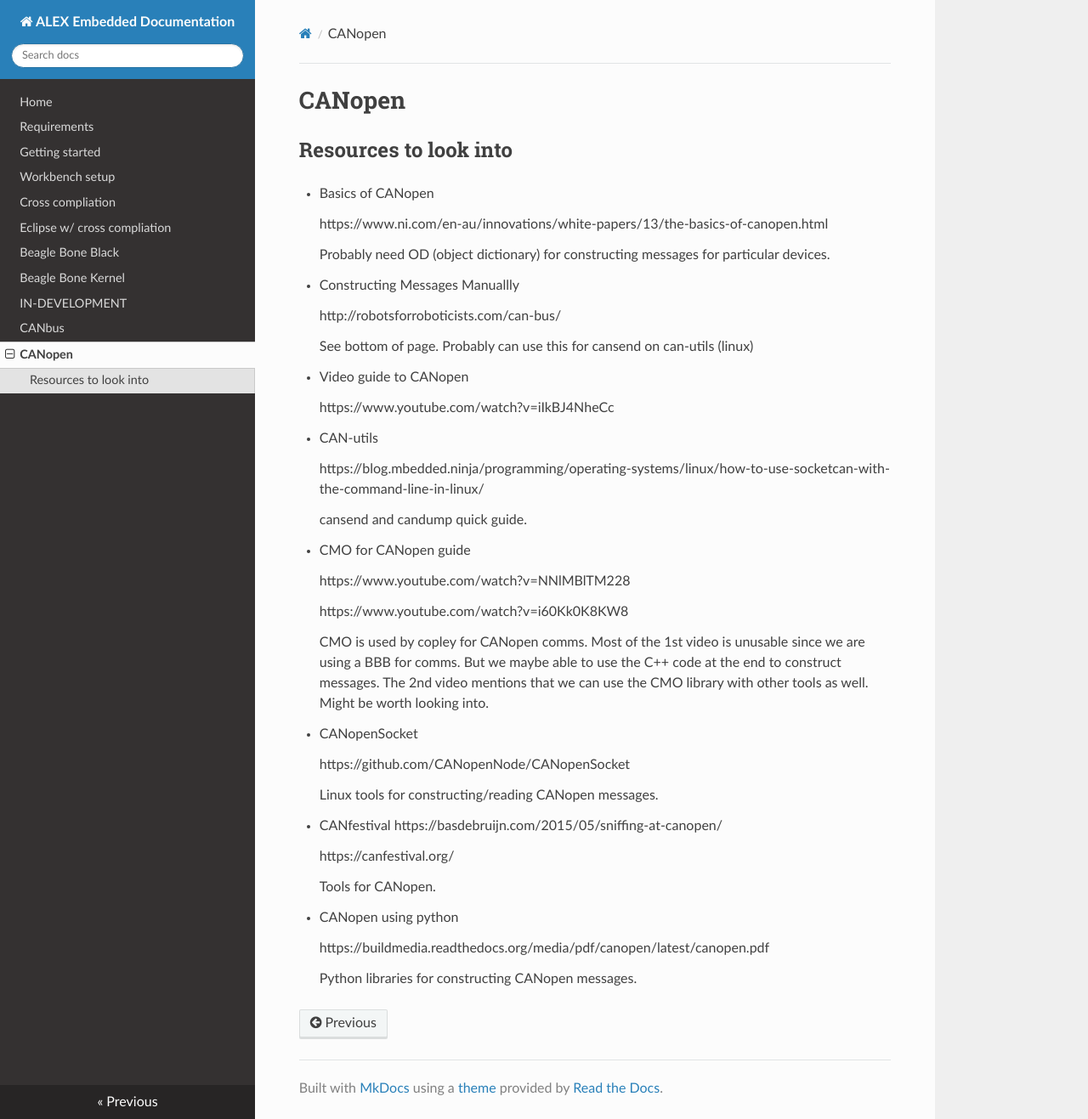
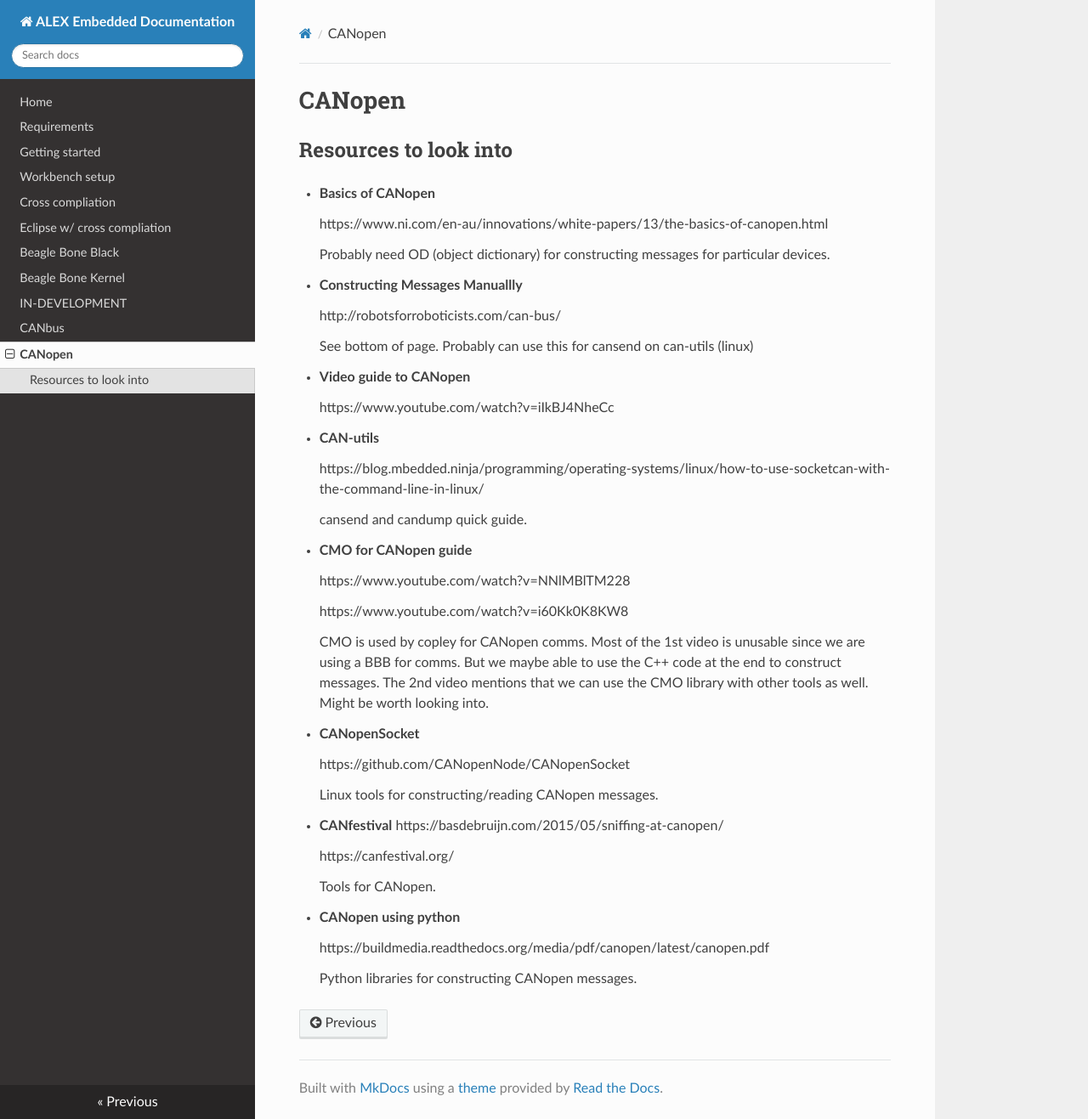
Before and after one commit to capstonealex/Embedded, an MkDocs documentation site: the page built from docs/canopen.md, in a window 1280 px wide and 1317 px high. Shown: the whole window at 85% size. Built offline with MkDocs 1.6.1, drawn with Linux system fonts in a browser that asks for light colours; nearby versions of some CDN libraries.

```diff
--- a/docs/canopen.md
+++ b/docs/canopen.md
@@ -1,29 +1,29 @@
 # CANopen
 ## Resources to look into
- - Basics of CANopen
+ - **Basics of CANopen**
 
     https://www.ni.com/en-au/innovations/white-papers/13/the-basics-of-canopen.html
 
     Probably need OD (object dictionary) for constructing messages for particular devices.
 
 
- - Constructing Messages Manuallly
+ - **Constructing Messages Manuallly**
 
     http://robotsforroboticists.com/can-bus/
 
     See bottom of page. Probably can use this for cansend on can-utils (linux)
 
- - Video guide to CANopen
+ - **Video guide to CANopen**
 
     https://www.youtube.com/watch?v=iIkBJ4NheCc
 
- - CAN-utils
+ - **CAN-utils**
 
     https://blog.mbedded.ninja/programming/operating-systems/linux/how-to-use-socketcan-with-the-command-line-in-linux/
 
     cansend and candump quick guide.
 
- - CMO for CANopen guide
+ - **CMO for CANopen guide**
 
     https://www.youtube.com/watch?v=NNlMBlTM228
 
@@ -32,20 +32,20 @@
     CMO is used by copley for CANopen comms. Most of the 1st video is unusable since we are using a BBB for comms. But we maybe able to use the C++ code at the end to construct messages.
     The 2nd video mentions that we can use the CMO library with other tools as well. Might be worth looking into.
 
- - CANopenSocket
+ - **CANopenSocket**
 
     https://github.com/CANopenNode/CANopenSocket
 
     Linux tools for constructing/reading CANopen messages.
 
- - CANfestival
+ - **CANfestival**
     https://basdebruijn.com/2015/05/sniffing-at-canopen/
 
     https://canfestival.org/
 
     Tools for CANopen.
 
-- CANopen using python
+- **CANopen using python**
 
     https://buildmedia.readthedocs.org/media/pdf/canopen/latest/canopen.pdf
 
```
